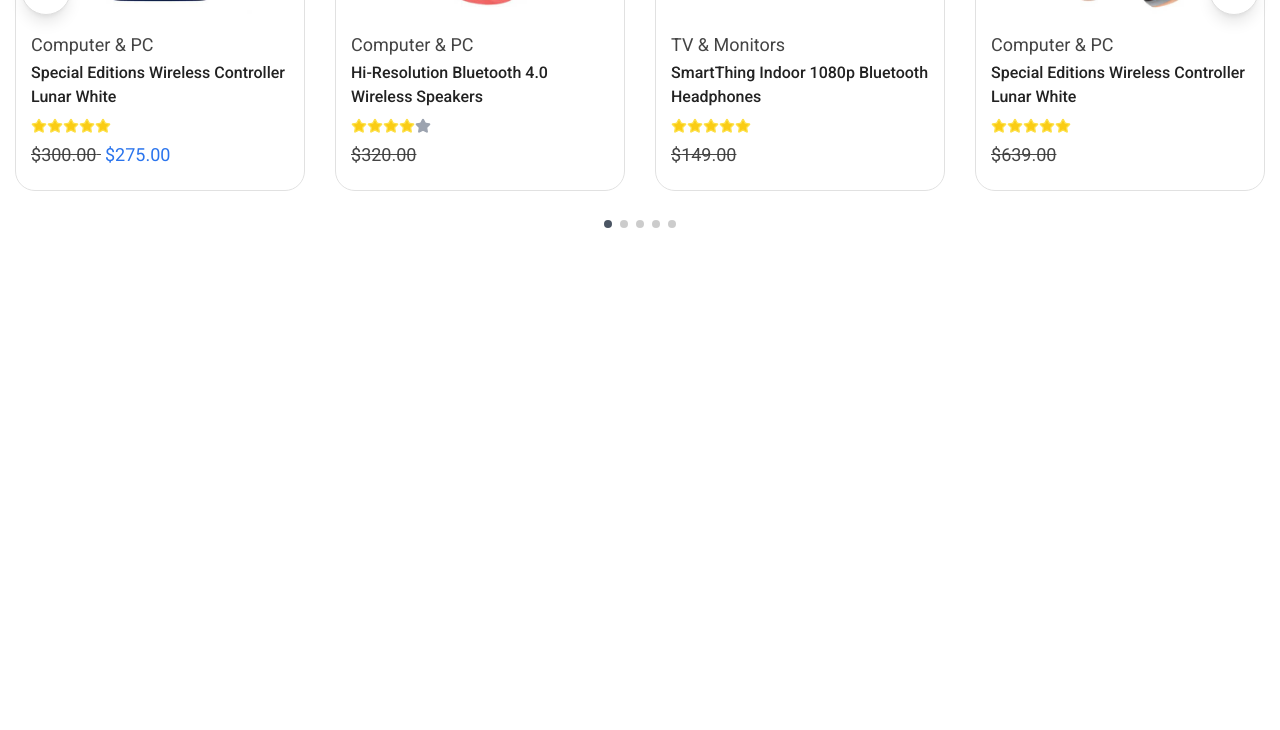
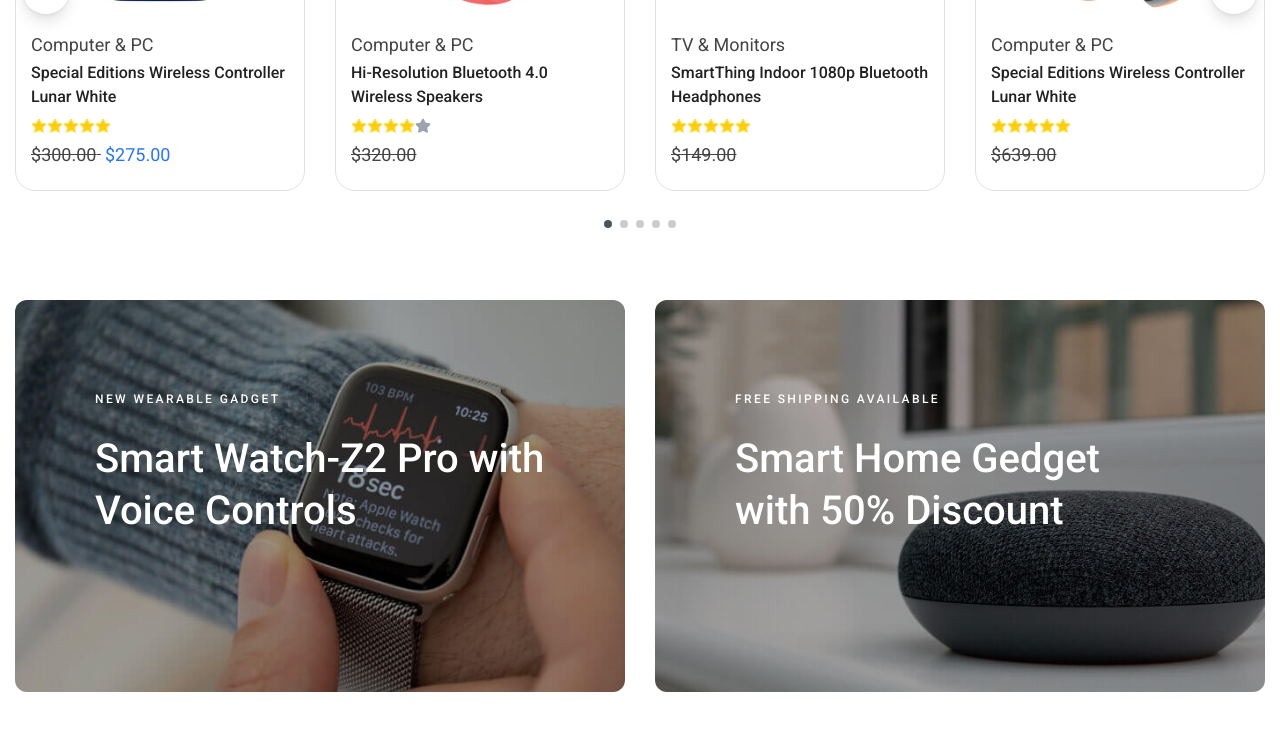
Before and after one commit to vithocbai/ecommerce-app, a React (Vite) app: page / in a window 1280 px wide. Shown: the part 1925-2655 px from the top of the page. Built offline with nearby package versions, Linux system fonts and the light colour scheme.

Commit message:
Làm ProductPromoSection

```diff
--- a/src/components/Category/Category.tsx
+++ b/src/components/Category/Category.tsx
@@ -43,7 +43,7 @@
             >
                 {loopCategories.map((category, id) => (
                     <SwiperSlide key={id}>
-                        <a className="relative w-[100%] rounded-[20px] select-none hover:shadow-xl " href="#!">
+                        <a className="relative w-[100%] rounded-[20px] select-none hover:shadow-xl" href="#!">
                             <div className="absolute mx-auto top-0 px-[15px] py-[50px] w-full">
                                 <h2 className="text-center text-[26px] text-[#222] font-medium mb-[3px]">
                                     {category.name}
--- /dev/null
+++ b/src/components/ProductPromoSection/ProductPromoSection.tsx
@@ -0,0 +1,49 @@
+import { COLORS } from "../../theme";
+import type { ProductPromo } from "../../types/productPromo";
+
+interface ProductPromoProps {
+    productPromos: ProductPromo[];
+}
+export const ProductPromoSection = ({ productPromos }: ProductPromoProps) => {
+    console.log("productPromo", productPromos);
+    return (
+        <section className="mt-[65px] max-lg:mt-[20px]">
+            <div className="flex items-center w-full gap-[30px] max-md:block">
+                {productPromos.map((productPromo) => {
+                    return (
+                        <div className="relative w-[50%] max-md:mb-5 max-md:w-full h-[auto] !rounded-[12px] overflow-hidden cursor-pointer group">
+                            {/* Lớp nền có hiệu ứng scale */}
+                            <div
+                                className="absolute inset-0 bg-no-repeat bg-cover bg-center transition-transform duration-700 group-hover:scale-110"
+                                style={{ backgroundImage: `url('${productPromo.bgImage}')` }}
+                            >
+                            </div>
+                            {/* Nội dung */}
+                            <div className="relative top-0 px-[80px] max-sm:py-20 max-md:py-28 max-lg:px-[34px] max-lg:py-[40px] pt-[90px] pb-[70px] max-xl:pt-[20px] max-xl:pb-[10px]">
+                                <h4
+                                    className="text-[12px] font-medium mb-[25px] uppercase tracking-[2.4px]"
+                                    style={{ color: `${COLORS.textWhite}` }}
+                                >
+                                    {productPromo.subTitle}
+                                </h4>
+                                <h2
+                                    className="mb-[20px] text-[40px] max-lg:text-[24px] font-medium leading-[52px] max-lg:leading-[30px]"
+                                    style={{ color: `${COLORS.textWhite}` }}
+                                >
+                                    {productPromo.title}
+                                </h2>
+
+                                <button
+                                    className="mt-[10px] max-xl:mt-0 text-[18px] rounded-[100px] px-[40px] py-[14px] hover:bg-black hover:text-white duration-300 ease-linear opacity-0 group-hover:opacity-100 translate-y-4 group-hover:translate-y-0 max-lg:hidden "
+                                    style={{ color: `${COLORS.textWhite}`, backgroundColor: `${COLORS.backgroundBtn}` }}
+                                >
+                                    {productPromo.button.content}
+                                </button>
+                            </div>
+                        </div>
+                    );
+                })}
+            </div>
+        </section>
+    );
+};
--- /dev/null
+++ b/src/data/sampleProductPromo.ts
@@ -0,0 +1,20 @@
+import type { ProductPromo } from "../types/productPromo";
+
+export const sampleProductPromo: ProductPromo[] = [
+    {
+        subTitle: "new wearable gadget",
+        title: "Smart Watch-Z2 Pro with Voice Controls",
+        bgImage: "productPromo/bg1.jpeg",
+        button: {
+            content: 'Purchase Now'
+        }
+    },
+    {
+        subTitle: "Free shipping available",
+        title: "Smart Home Gedget with 50% Discount",
+        bgImage: "productPromo/bg2.jpeg",
+        button: {
+            content: 'See Collection'
+        }
+    },
+];
--- a/src/pages/HomePage.tsx
+++ b/src/pages/HomePage.tsx
@@ -4,6 +4,8 @@
 import ResponsiveWrapper from "../components/ResponsiveWrapper/ResponsiveWrapper";
 import { ProductTrending } from "../components/ProductTrending/ProductTrending";
 import { sampleProducts } from "../data/sampleProducts";
+import { sampleProductPromo } from "../data/sampleProductPromo";
+import { ProductPromoSection } from "../components/ProductPromoSection/ProductPromoSection";
 
 const HomePage = () => {
     return (
@@ -14,6 +16,7 @@
                     <CategoriesSection />
                     <ProductHotspotSection />
                     <ProductTrending products={sampleProducts}/>
+                    <ProductPromoSection productPromos={sampleProductPromo} />
                 </div>
             </main>
         </ResponsiveWrapper>
--- a/src/theme.ts
+++ b/src/theme.ts
@@ -1,5 +1,6 @@
-
 export const COLORS = {
     primary: "#222",
-    secondary: "#444"
-} as const
+    secondary: "#444",
+    textWhite: "#fff",
+    backgroundBtn: "#2A74ED",
+} as const;
--- /dev/null
+++ b/src/types/productPromo.ts
@@ -0,0 +1,9 @@
+export interface ProductPromo {
+    subTitle: string;
+    title: string;
+    bgImage: string;
+    button: {
+        content: string;
+        url?: string;
+    };
+}
```
Also changed, not shown: public/productPromo/bg1.jpeg (added), public/productPromo/bg2.jpeg (added).
